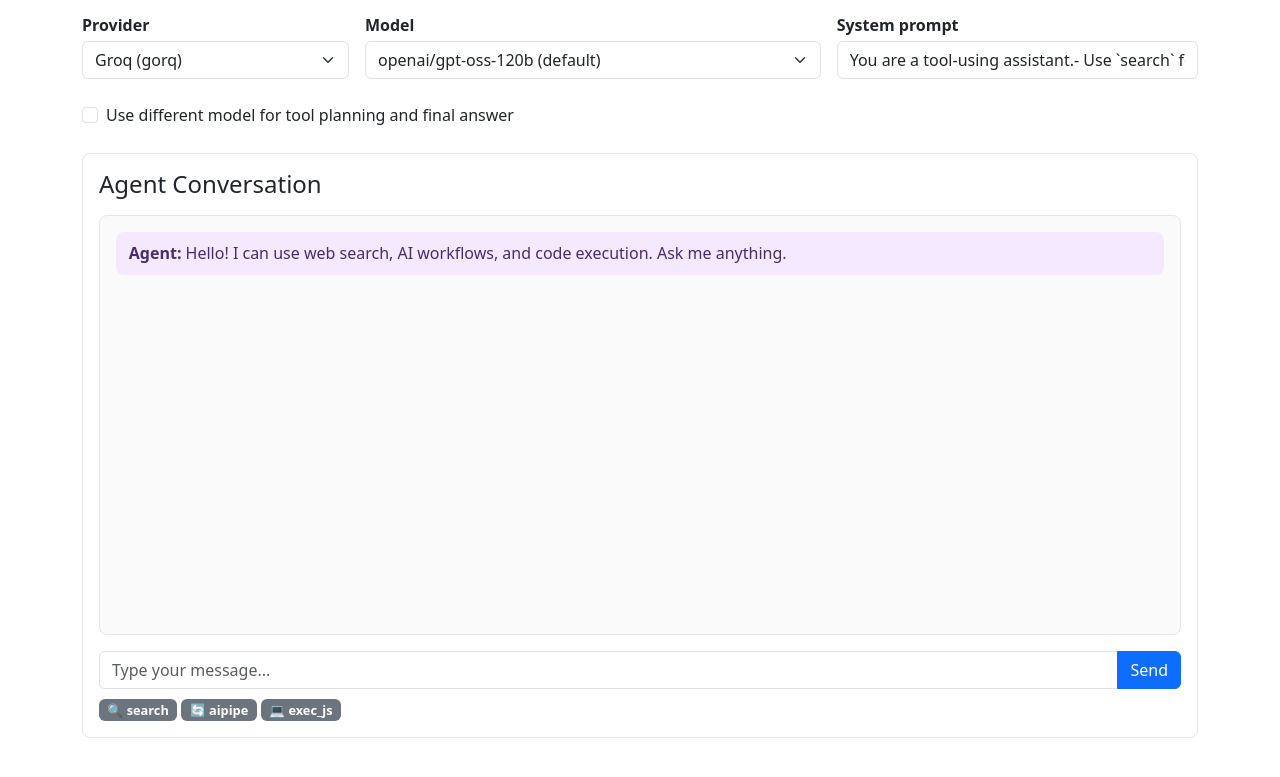
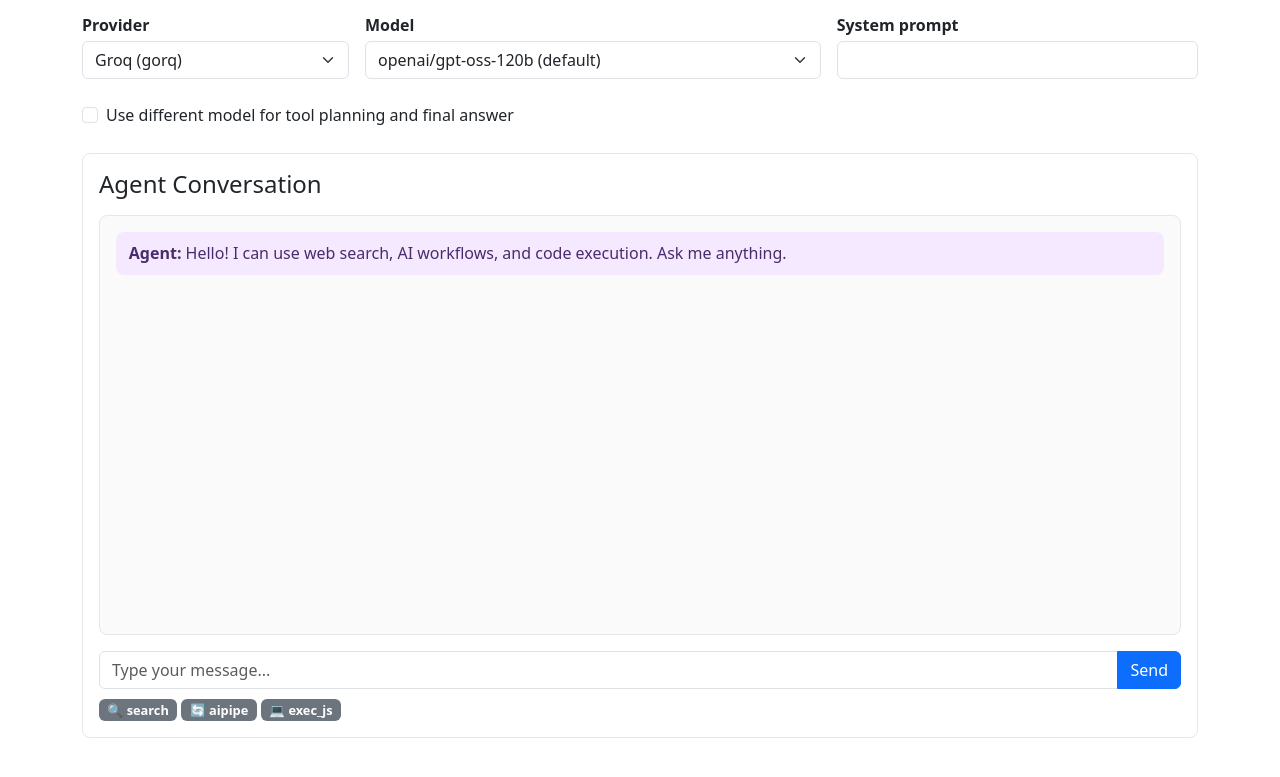
Before and after one commit to Sudip-06/LLM-Agent-POC, a website: page public/index.html in a window 1280 px wide. Shown: the part 109-886 px from the top of the page. Drawn offline with nearby package versions, Linux system fonts and the light colour scheme.

Commit message:
Update index.html

```diff
--- a/public/index.html
+++ b/public/index.html
@@ -36,8 +36,9 @@
       <div class="col-md-3">
         <div class="label">Provider</div>
         <select id="provider" class="form-select">
+          <option value="gemini">Gemini</option>
           <option value="groq" selected>Groq (gorq)</option>
-          <option value="gemini">Gemini</option>
+
         </select>
       </div>
       <div class="col-md-5">
@@ -47,11 +48,7 @@
       <div class="col-md-4">
         <div class="label">System prompt</div>
         <input id="systemPrompt" class="form-control"
-          value="You are a tool-using assistant.
-- Use `search` for fresh info from the web.
-- Use `aipipe` for workflow-style transforms.
-- Use `exec_js` for quick calculations or scripts.
-Do not print raw function calls like <function=...> or tool JSON. After each tool, summarize what you learned in plain language. Stop when the task is complete.">
+          value="">
       </div>
     </div>
 
```
